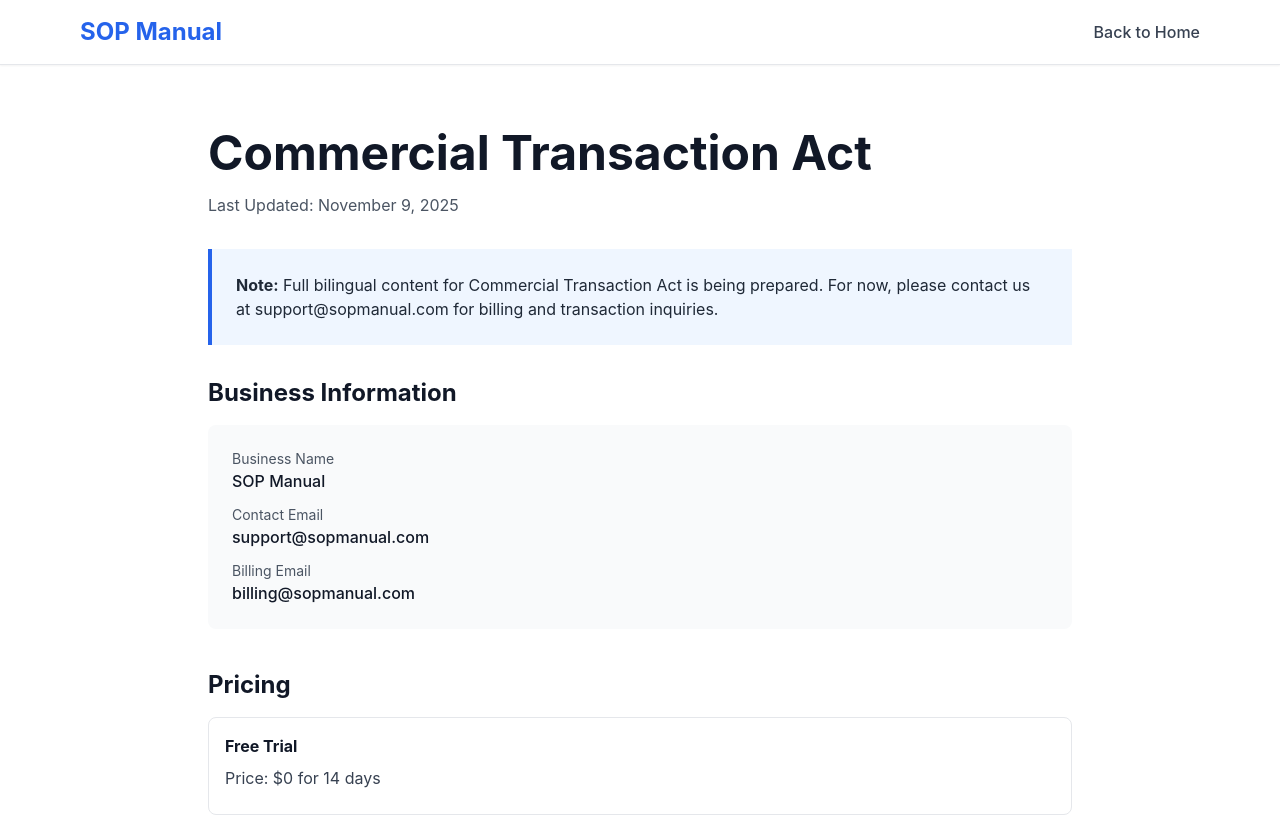
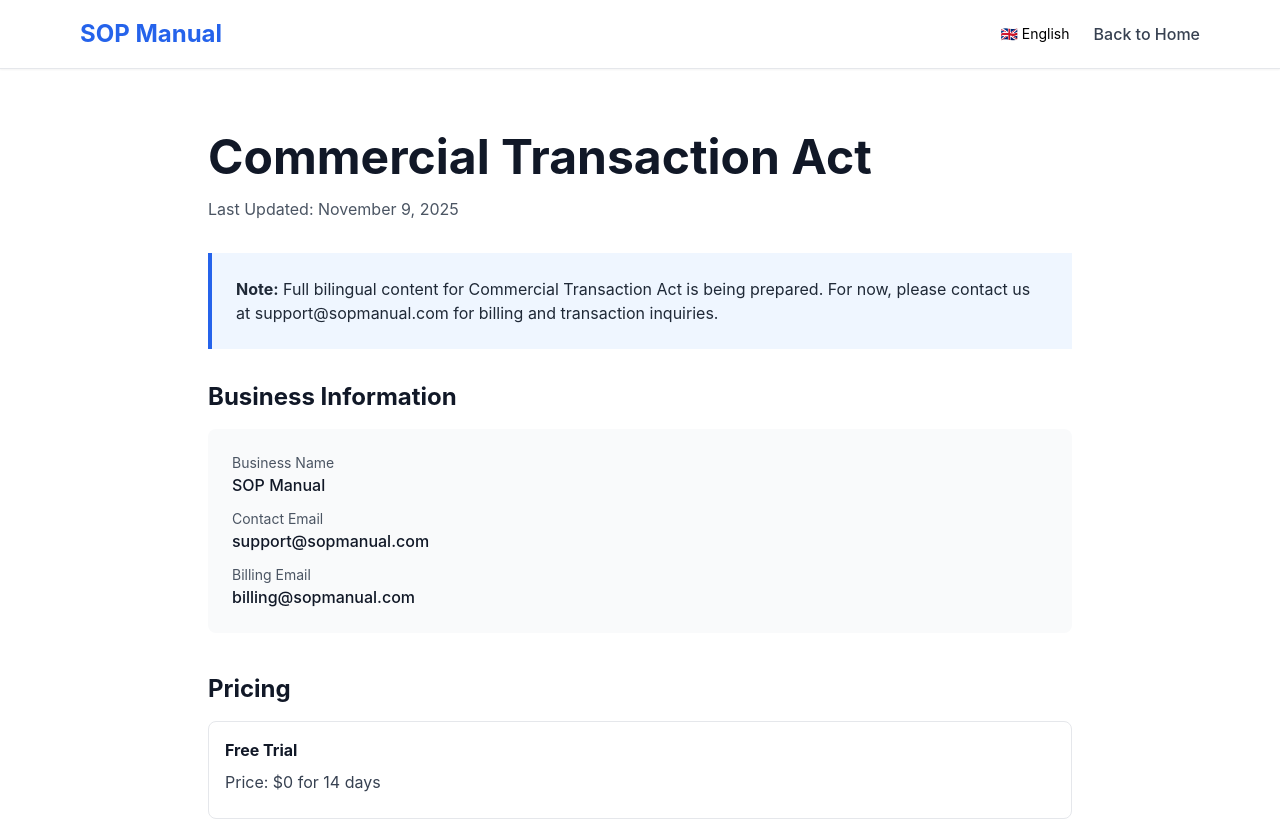
Before and after one commit to ty05/sop-frontend, a Next.js app: page /en/commerce in a window 1280 px wide. Shown: the top 821 px of the page. Built offline with nearby package versions, Linux system fonts and the light colour scheme; no server answers.

Commit message:
localize

```diff
--- a/src/app/[locale]/commerce/page.tsx
+++ b/src/app/[locale]/commerce/page.tsx
@@ -2,6 +2,7 @@
 
 import Link from 'next/link';
 import { useTranslations } from 'next-intl';
+import LanguageSwitcher from '@/components/LanguageSwitcher';
 
 export default function CommercialTransactionPage() {
   const t = useTranslations('commerce');
@@ -18,6 +19,7 @@ export default function CommercialTransactionPage() {
           </div>
 
           <div className="flex items-center gap-3">
+            <LanguageSwitcher />
             <Link
               href="/landing"
               className="text-gray-700 hover:text-blue-600 transition font-medium"
--- a/src/app/[locale]/landing/page.tsx
+++ b/src/app/[locale]/landing/page.tsx
@@ -5,6 +5,7 @@ import Link from 'next/link';
 import { useAuth } from '@/contexts/AuthContext';
 import { useState, useEffect } from 'react';
 import { trackPageView, trackCTAClick } from '@/lib/analytics';
+import LanguageSwitcher from '@/components/LanguageSwitcher';
 
 export default function LandingPage() {
   const t = useTranslations('landing');
@@ -48,6 +49,7 @@ export default function LandingPage() {
           </div>
 
           <div className="flex items-center gap-3">
+            <LanguageSwitcher />
             <Link
               href="/auth/login"
               className="text-gray-700 hover:text-blue-600 transition font-medium"
--- a/src/app/[locale]/privacy/page.tsx
+++ b/src/app/[locale]/privacy/page.tsx
@@ -2,6 +2,7 @@
 
 import Link from 'next/link';
 import { useTranslations } from 'next-intl';
+import LanguageSwitcher from '@/components/LanguageSwitcher';
 
 export default function PrivacyPolicyPage() {
   const t = useTranslations('privacy');
@@ -18,6 +19,7 @@ export default function PrivacyPolicyPage() {
           </div>
 
           <div className="flex items-center gap-3">
+            <LanguageSwitcher />
             <Link
               href="/landing"
               className="text-gray-700 hover:text-blue-600 transition font-medium"
--- a/src/app/[locale]/terms/page.tsx
+++ b/src/app/[locale]/terms/page.tsx
@@ -2,6 +2,7 @@
 
 import Link from 'next/link';
 import { useTranslations } from 'next-intl';
+import LanguageSwitcher from '@/components/LanguageSwitcher';
 
 export default function TermsOfServicePage() {
   const t = useTranslations('terms');
@@ -18,6 +19,7 @@ export default function TermsOfServicePage() {
           </div>
 
           <div className="flex items-center gap-3">
+            <LanguageSwitcher />
             <Link
               href="/landing"
               className="text-gray-700 hover:text-blue-600 transition font-medium"
```
